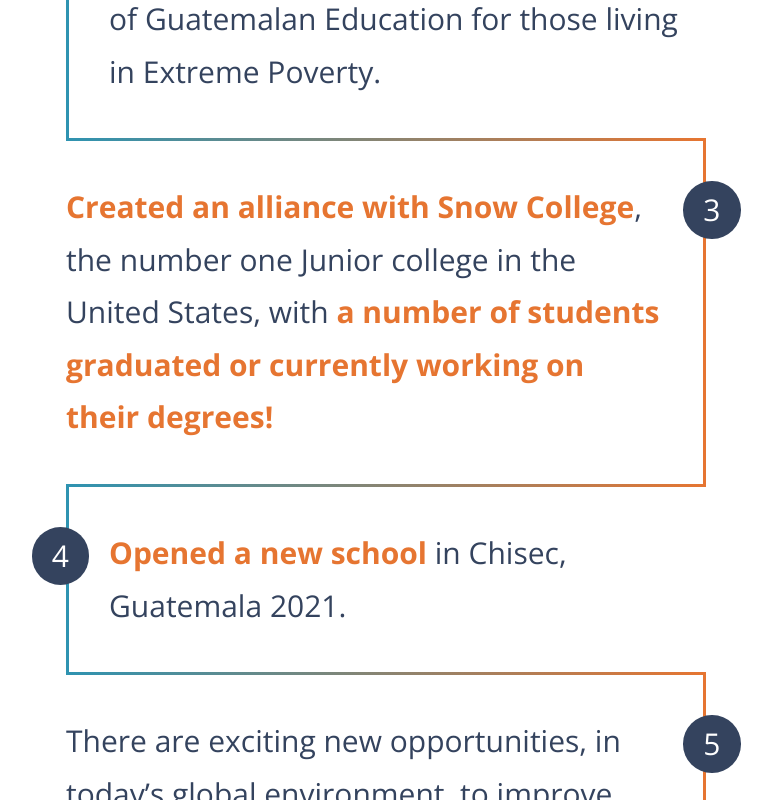
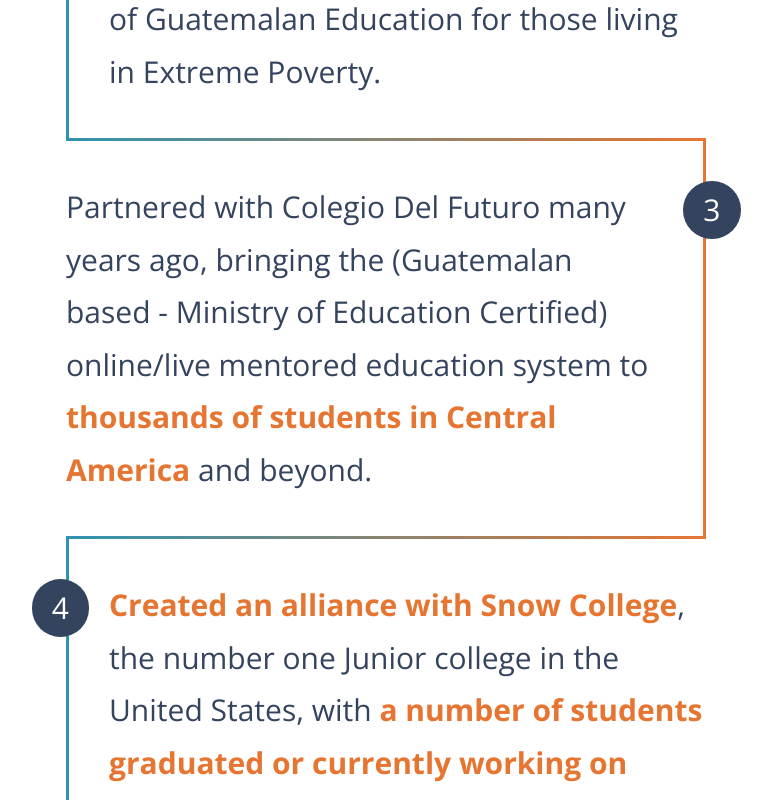
Before and after one commit to PopeDearden/stonesoflight, a React (Create React App) app: page / in a window 1280 px wide. Shown: the part 2920-3720 px from the top of the page, without its empty margins (254-1026 px from the left). Built offline with nearby package versions, Linux system fonts and the light colour scheme.

Commit message:
updated text for timeline

```diff
--- a/src/components/sections/Impact.jsx
+++ b/src/components/sections/Impact.jsx
@@ -15,6 +15,7 @@
   <Zoom>
   <p>Stones of Light Education Foundation has invested <b>$250,000</b> for impoverished children to receive an education!</p>
    <p><b>Thousands of hours</b> on the ground helping to improve the quality and scope of Guatemalan Education for those living in Extreme Poverty.</p>
+  <p>Partnered with Colegio Del Futuro many years ago, bringing the (Guatemalan based - Ministry of Education Certified) online/live mentored education system to <b>thousands of students in Central America</b> and beyond.</p>
   <p><b>Created an alliance with Snow College</b>, the number one Junior college in the United States, with<b> a number of students graduated or currently working on their degrees!</b></p>
 <p><b>Opened a new school</b> in Chisec, Guatemala 2021.</p>
 <p>There are exciting new opportunities, in today’s global environment, to improve the lives of children who are living in extreme poverty through education.  <b>The future is filled with light and hope!</b></p>
```
Also changed, not shown: 1 other file (tests, documents, lock files or other folders).
